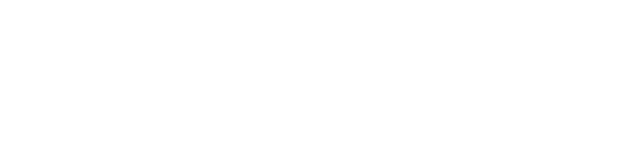
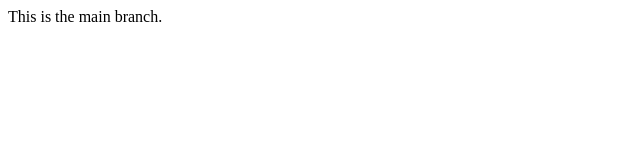
Before and after one commit to wwsigler/CSC2510-003-Branches-Solo, a plain HTML site: page index.html in a window 1280 px wide. Shown: the whole page, without its empty margins (0-640 px from the left). Drawn offline with Linux system fonts and the light colour scheme.

Commit message:
added "This is the main branch"

```diff
--- a/index.html
+++ b/index.html
@@ -6,6 +6,6 @@
     <title>CSC2510</title>
 </head>
 <body>
-
+    This is the main branch.
 </body>
 </html>
```
